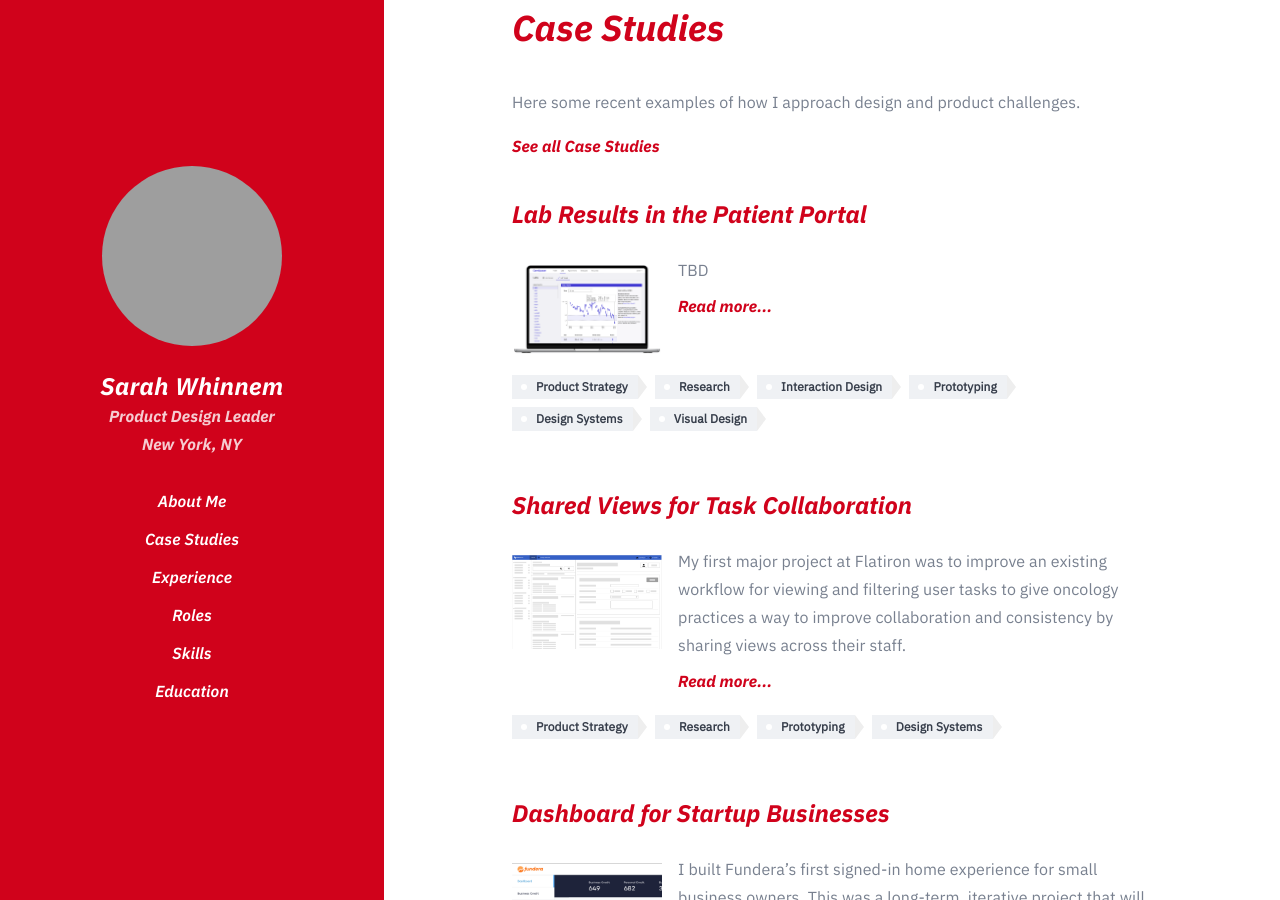
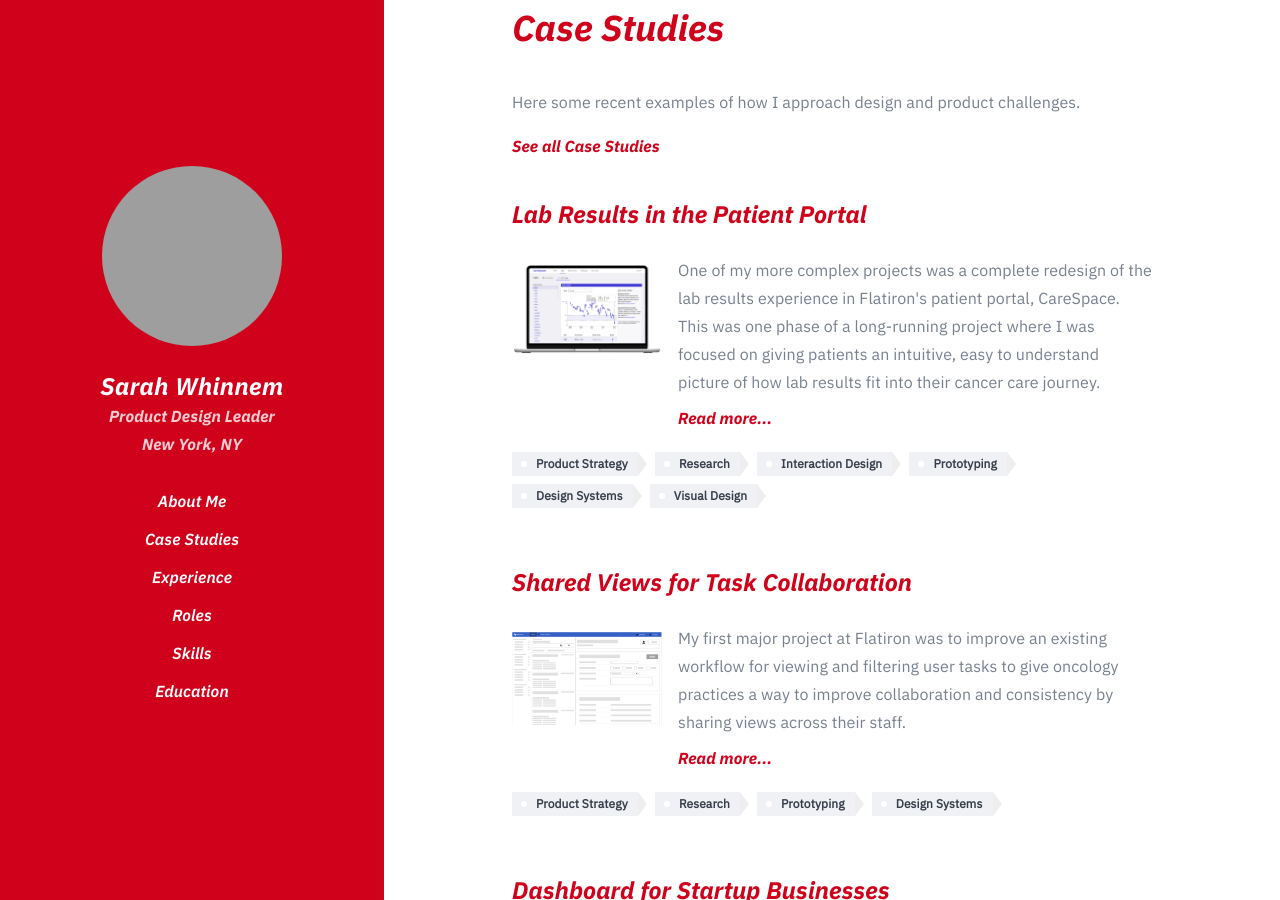
Before and after one commit to madysondesigns/madysondesigns.github.io, a Jekyll site: the page built from index.md, in a window 1280 px wide and 900 px high, scrolled down 1014 px. Built offline with Jekyll 4.4.1, drawn with Linux system fonts in a browser that asks for light colours; grey boxes are pictures that could not be loaded.

Commit message:
carespace labs copy editing

```diff
--- a/_case-studies/carespace-labs.md
+++ b/_case-studies/carespace-labs.md
@@ -6,7 +6,7 @@ date: 2019-04-15
 featured: true
 thumbnail: "thumbnail.png"
 image-folder: "carespace-labs"
-description: TBD
+description: "One of my more complex projects was a complete redesign of the lab results experience in Flatiron's patient portal, CareSpace. This was one phase of a long-running project where I was focused on giving patients an intuitive, easy to understand picture of how lab results fit into their cancer care journey."
 tags: ["Product Strategy", "Research", "Interaction Design", "Prototyping", "Design Systems", "Visual Design"]
 ---
 
@@ -16,7 +16,7 @@ CareSpace is a patient portal that gives patients secure, online access to their
 
 This project started in response to direct feedback in the form of multiple feature requests – oncologists told us they needed a way to withhold lab results from being automatically released to the patient portal. My PM had previously conducted some initial research to validate this ask, and once I joined the team, the two of us sat down to brainstorm how we might address this request.
 
-**I was especially curious why this was such a frequently mentioned feature, and as we dug in, we uncovered several key problems that went beyond just withholding results – for both oncologists and patients.**
+I was especially curious why this was such a frequently mentioned feature, and as we dug in, we uncovered several key problems that went beyond just withholding results – for both oncologists and patients.
 1. The patient portal itself doesn’t do a great job of displaying lab data, making it hard for patients to tell whether their results are within a normal range or if something requires further attention.
 2. Results appear in multiple places in the portal and don’t always include the full set of data from the patient’s health record, creating even more confusion.
 3. When patients can't find or understand their labs, their only option is to call their provider’s office just to make sense of what they’re looking at.
@@ -104,7 +104,7 @@ For instance, two patients receiving the same result from the same test might ha
 
 Once we realized that sensitivity is more about the patient than the specific lab data, I expanded our personas with detailed scenarios to capture different levels of sensitivity and experience.
 
-**I outlined key details about the patient – their diagnosis, treatment stage, familiarity with lab results, and the specific lab data they might encounter:**
+I outlined key details about the patient – their diagnosis, treatment stage, familiarity with lab results, and the specific lab data they might encounter.
 * **The hyper-anxious patient:** Sensitive to any shifting labs, even if the changes aren’t clinically significant. Any fluctuation causes stress.
 * **The recently diagnosed “novice” patient:** New to their condition and overwhelmed with information. They don’t yet know what’s normal or what to focus on.
 * **The late-stage or maintenance “experienced” patient:** Has been managing their condition for a long time, understands trends, and knows how to identify when something is actually concerning.
@@ -132,23 +132,23 @@ From these audits, I built a comprehensive picture of the pain points and shortc
 To build a solid foundation, I worked with engineers to analyze actual lab data. This data analysis informed both my workflow design and technical system design. It gave the whole team a shared vocabulary, making discussions more efficient.
 
 **We needed to understand two key things:**
-* **What do labs look like?** Defining the structure of lab data was crucial:
-  * **Test:** A single data point, including:
-    * Name (e.g., WBC)
-    * Date(s) (e.g., specimen collection or visit date)
-    * Measured value (e.g., 7.5)
-    * Normal range (e.g., 4.5–11)
-    * Unit of measurement (e.g., 10^9/L)
-    * Interpretation keyword (e.g., "normal")
-    * Comments (e.g., lab facility notes)
-  * **Panel:** A group of tests (e.g., CBC)
-  * **Report:** A collection of panels performed together, stored as discrete data or a PDF
-* **How much lab data is there?** Understanding scale helped us define information hierarchy:
-  * Lab dates per patient over different time frames
-  * Reports per date
-  * Panels per report
-  * Tests per panel
-  * Character length for various lab values
+1. **What do labs look like?** Defining the structure of lab data was crucial:
+   1. **Test:** A single data point, including:
+      * Name (e.g., WBC)
+      * Date(s) (e.g., specimen collection or visit date)
+      * Measured value (e.g., 7.5)
+      * Normal range (e.g., 4.5–11)
+      * Unit of measurement (e.g., 10^9/L)
+      * Interpretation keyword (e.g., "normal")
+      * Comments (e.g., lab facility notes)
+   1. **Panel:** A group of tests (e.g., CBC)
+   1. **Report:** A collection of panels performed together, stored as discrete data or a PDF
+1. **How much lab data is there?** Understanding scale helped us define information hierarchy:
+   1. Lab dates per patient over different time frames
+   1. Reports per date
+   1. Panels per report
+   1. Tests per panel
+   1. Character length for various lab values
 
  These insights were invaluable when making decisions – like knowing the 95th percentile for how often a patient gets lab work in six months or the 99th percentile for comment length. It helped me allocate the right amount of screen space for different information and helped engineers optimize system performance.
 
@@ -178,7 +178,7 @@ The new portal was designed as a modern, scalable web app, but at launch it only
 
 For lab results, this meant patients had a fragmented experience: some data appeared in the portal’s UI, while the rest was buried in the CCDA, making it difficult (if not impossible) for patients to get a complete picture of their health without assistance.
 
-**The existing portal didn’t address either of the patient's questions well – results were hard to find, inconsistently displayed, and lacked clear historical context. As a result, many patients ended up calling their doctor’s office for clarification.**
+##### The existing portal didn’t address either of the patient's questions well – results were hard to find, inconsistently displayed, and lacked clear historical context. As a result, many patients ended up calling their doctor’s office for clarification.
 
 ### The new experience: CareSpace Labs 2.0
 
@@ -191,7 +191,7 @@ These two workflows are distinct but interconnected – patients might start at
 
 #### Designing the dashboard view
 
-My first design goal was to update the portal home page with a dashboard view of lab reports, making it easy for patients to find their most recent results at a glance. I wanted to answer the **“where are my labs?”** question instantly while also giving patients enough recent history to provide context.
+My first design goal was to update the portal home page with a dashboard view of lab reports, making it easy for patients to find their most recent results at a glance. I wanted to answer the **“Where are my latest lab results?”** question instantly while also giving patients enough recent history to provide context.
 
 {% include figure.html src="dashboard.png"
 caption="The dashboard displays up to three lab reports, which I determined to be enough to offer a quick snapshot without overwhelming the user."
@@ -245,7 +245,7 @@ To keep everything in one place, I designed an inline PDF viewer inside the repo
 
 A key goal for both the patient-facing portal and future practice-side work was to make numerical lab values and ranges easy to understand while maintaining a consistent way to display result interpretations.
 
-**To achieve this, I designed a set of components for our design system that would standardize lab result presentation across the platform.**
+To achieve this, I designed a set of components for our design system that would standardize lab result presentation across the platform.
 * **Numbers display in a monospace font** for better readability and alignment.
 * **Measured value is the largest and boldest element** to make it the focal point.
 * **Reference range is slightly smaller and lighter** in visual weight to provide context without overwhelming the primary result.
@@ -262,7 +262,7 @@ Because we were operating scrappy, I added exploratory questions to learn more a
 
 I put together a list of goals for research sessions so we as a team could align on what we wanted to learn and validate. I also created a set of screening questions to ensure participants were cancer patients, represented diverse demographics, and – importantly – came from practices we served whenever possible (see research constraints mentioned earlier).
 
-**We conducted five total sessions, each lasting an hour. I structured them into two parts:**
+We conducted five total sessions, each lasting an hour. I structured them into two parts:
 * **The first half focused on persona-building:** A warm-up conversation, with questions to understand their broader patient journey as well as how and why they use lab results.
 * **The second half was task analysis:** A task-based usability test, where I shared my screen and let them navigate the prototype on their own while guiding them through specific tasks.
 
@@ -299,7 +299,7 @@ One task turned out to be a complete miss: the trend graph. I’d designed it to
 
 But patients expected time to move forward, not backward. Flipping the graph to show **oldest to newest** instantly made it more intuitive. Honestly, I love being wrong when it leads to a better design – moments like this are where the real learning happens.
 
-**Beyond the task analysis, we also gathered some rich qualitative insights that deepened our understanding of how patients experience their lab results and health journey:**
+Beyond the task analysis, we also gathered some rich qualitative insights that deepened our understanding of how patients experience their lab results and health journey.
 * Patients have incredibly strong date memory – they remember the exact date of diagnosis, treatment starts, and other milestones
 * They expressed a desire for more context around lab trends – could we overlay treatment dates or procedures to create a more cohesive story?
 * When I asked about any happy moments in their journey, every participant lit up. Common responses included:
@@ -313,7 +313,7 @@ That said, we met the goals we set out to validate and came away with confidence
 
 ## Implementation
 
-**To manage complexity and gather early feedback, we broke this phase into smaller, shippable slices:**
+To manage complexity and gather early feedback, we broke this phase into smaller, shippable slices.
 * The first release included the updated dashboard view, the new lab report view organized by date, and the trend view in table format only.
 * The next slice layered in the data visualization – giving each lab type its own graph along with time frame navigation controls.
 * The final slice focused on adding patient education content to the trend view, helping patients understand the “why” behind each test and result.
@@ -370,7 +370,7 @@ We made the call to update the label across the product. The engineering change
 
 One of the questions that came up was deceptively simple: _What do we show if a patient doesn’t have any lab data?_
 
-**My engineers flagged several scenarios that should be handled thoughtfully:**
+My engineers flagged several scenarios that should be handled thoughtfully:
 * A patient is new to the practice and hasn’t had labs done yet
 * Their labs exist, but only as PDFs
 * A test has data points, but they’re measured in different units, so we can’t graph them
```
Also changed, not shown: other parts of _case-studies/carespace-labs.md (+1 -1 lines).
